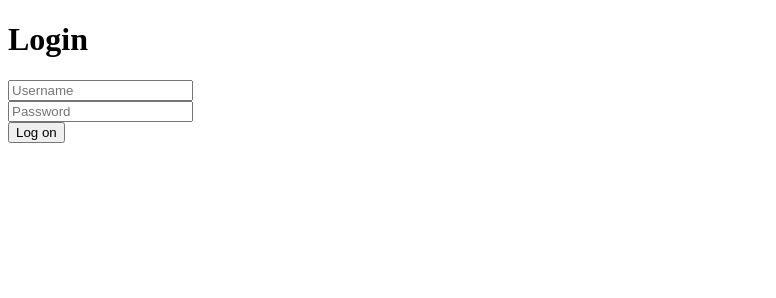
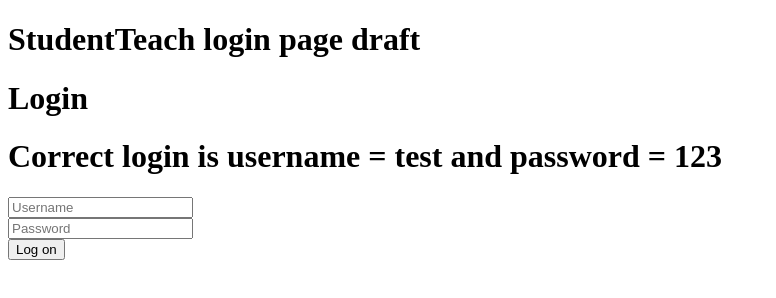
Before and after one commit to Niklas107/Gruppeprojekt-1, a plain HTML site: page Javascript/Login.html in a window 1280 px wide. Shown: the whole page, without its empty margins (0-776 px from the left). Drawn offline with Linux system fonts and the light colour scheme.

Commit message:
Har lavet draft af log in page med javascript og html

```diff
--- a/Javascript/Login.html
+++ b/Javascript/Login.html
@@ -3,7 +3,9 @@
 <head>
     <meta charset="UTF-8">
     <title>Login Page</title>
+    <h1>StudentTeach login page draft</h1>
     <h1>Login</h1>
+    <h1>Correct login is username = test and password = 123</h1>
 </head>
 <body>
 <input type = "text" id = "username" placeholder = "Username"><br />
```
